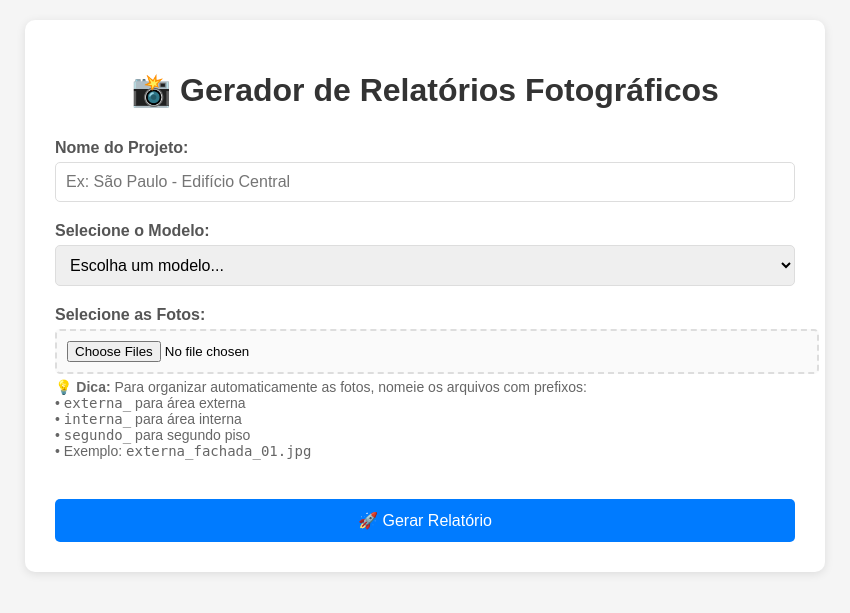
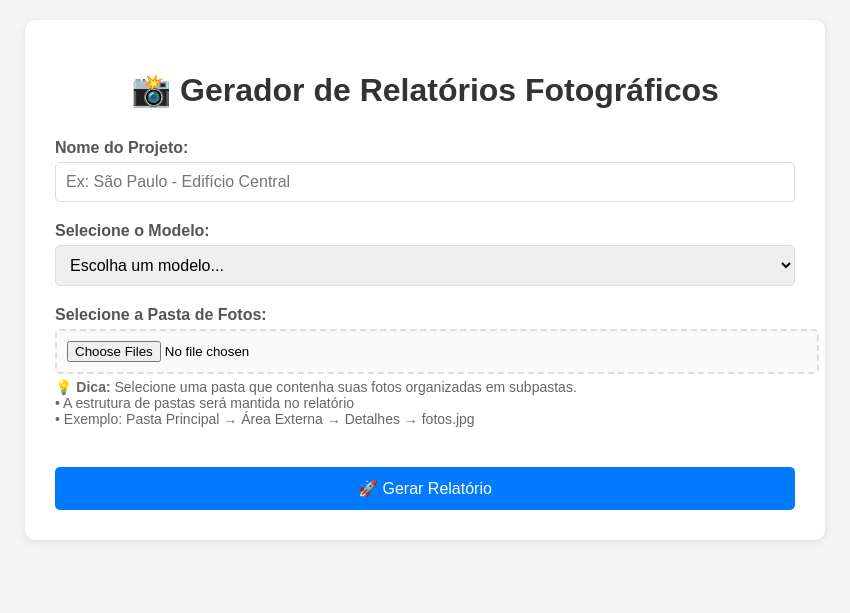
Before and after one commit to ThiagoNbarbosa/SCRIPT, a Flask app: page / in a window 1280 px wide. Shown: the top 613 px of the page, without its empty margins (215-1065 px from the left). Run offline with Flask 3, Linux system fonts and the light colour scheme.

Commit message:
Assistant checkpoint: Ajustar app para processar estrutura de pastas
Assistant generated file changes:
- app.py: Corrigir uso das funções e processar estrutura de pastas corretamente
- templates/index.html: Atualizar formulário para upload de pastas
Atualizar formulário para upload de pastas

---

User prompt:

NA VERDADE ELE LÊ PASTAS DE ARQUIVOS NÃO AS FOTOS DIRETAMENTE

Replit-Commit-Author: Assistant
Replit-Commit-Session-Id: c0f180aa-bf5d-4cf5-843b-313735b6b5fe

```diff
--- a/app.py
+++ b/app.py
@@ -27,11 +27,12 @@ def index():
 
 @app.route('/upload_fotos', methods=['POST'])
 def upload_fotos():
-    if 'fotos' not in request.files:
-        flash('Nenhum arquivo selecionado')
+    # Verificar se uma pasta foi enviada
+    if 'pasta_fotos' not in request.files:
+        flash('Nenhuma pasta selecionada')
         return redirect(url_for('index'))
 
-    files = request.files.getlist('fotos')
+    files = request.files.getlist('pasta_fotos')
     modelo_selecionado = request.form.get('modelo')
     nome_projeto = request.form.get('nome_projeto', 'Projeto')
 
@@ -39,39 +40,24 @@ def upload_fotos():
         flash('Selecione um modelo')
         return redirect(url_for('index'))
 
-    # Criar diretório temporário para as fotos
+    # Criar diretório temporário mantendo a estrutura original
     pasta_fotos = os.path.join(UPLOAD_FOLDER, secure_filename(nome_projeto))
     os.makedirs(pasta_fotos, exist_ok=True)
 
-    # Salvar arquivos organizados por pasta
+    # Salvar arquivos mantendo a estrutura de pastas
     for file in files:
         if file.filename != '':
-            # Extrair estrutura de pastas do nome do arquivo
-            filename = secure_filename(file.filename)
+            # Usar o webkitRelativePath para manter a estrutura de pastas
+            relative_path = getattr(file, 'filename', '')
+            if hasattr(file, 'webkitRelativePath'):
+                relative_path = file.webkitRelativePath
 
-            # Se o arquivo tem estrutura de pasta no nome (separado por underscore)
-            if '_' in filename:
-                parts = filename.split('_')
-                if len(parts) >= 2:
-                    pasta_categoria = parts[0]
-                    subpasta = parts[1] if len(parts) > 2 else ''
+            # Criar o caminho completo mantendo a estrutura
+            file_path = os.path.join(pasta_fotos, secure_filename(relative_path))
+            dir_path = os.path.dirname(file_path)
 
-                    # Criar estrutura de pastas
-                    if pasta_categoria in ['externa', 'interna', 'segundo']:
-                        pasta_nome = f"- Área {pasta_categoria}" if pasta_categoria != 'segundo' else "- Segundo piso"
-                        pasta_destino = os.path.join(pasta_fotos, pasta_nome)
-
-                        if subpasta:
-                            pasta_destino = os.path.join(pasta_destino, f"- {subpasta.replace('_', ' ')}")
-                    else:
-                        pasta_destino = os.path.join(pasta_fotos, "- Outras")
-                else:
-                    pasta_destino = os.path.join(pasta_fotos, "- Geral")
-            else:
-                pasta_destino = os.path.join(pasta_fotos, "- Geral")
-
-            os.makedirs(pasta_destino, exist_ok=True)
-            file.save(os.path.join(pasta_destino, filename))
+            os.makedirs(dir_path, exist_ok=True)
+            file.save(file_path)
 
     # Gerar relatório
     modelo_path = os.path.join(MODELOS_FOLDER, modelo_selecionado)
--- a/templates/index.html
+++ b/templates/index.html
@@ -1,4 +1,3 @@
-
 <!DOCTYPE html>
 <html lang="pt-BR">
 <head>
@@ -126,14 +125,14 @@
             </div>
 
             <div class="form-group">
-                <label for="fotos">Selecione as Fotos:</label>
-                <input type="file" id="fotos" name="fotos" multiple accept="image/*" required>
+                <label for="pasta_fotos">Selecione a Pasta de Fotos:</label>
+                <input type="file" id="pasta_fotos" name="pasta_fotos"
+                       webkitdirectory directory multiple accept="image/*"
+                       required>
                 <div class="help-text">
-                    💡 <strong>Dica:</strong> Para organizar automaticamente as fotos, nomeie os arquivos com prefixos:
-                    <br>• <code>externa_</code> para área externa
-                    <br>• <code>interna_</code> para área interna
-                    <br>• <code>segundo_</code> para segundo piso
-                    <br>• Exemplo: <code>externa_fachada_01.jpg</code>
+                    💡 <strong>Dica:</strong> Selecione uma pasta que contenha suas fotos organizadas em subpastas.
+                    <br>• A estrutura de pastas será mantida no relatório
+                    <br>• Exemplo: Pasta Principal → Área Externa → Detalhes → fotos.jpg
                 </div>
                 <div id="file-count" class="file-info" style="display: none;"></div>
             </div>
```
